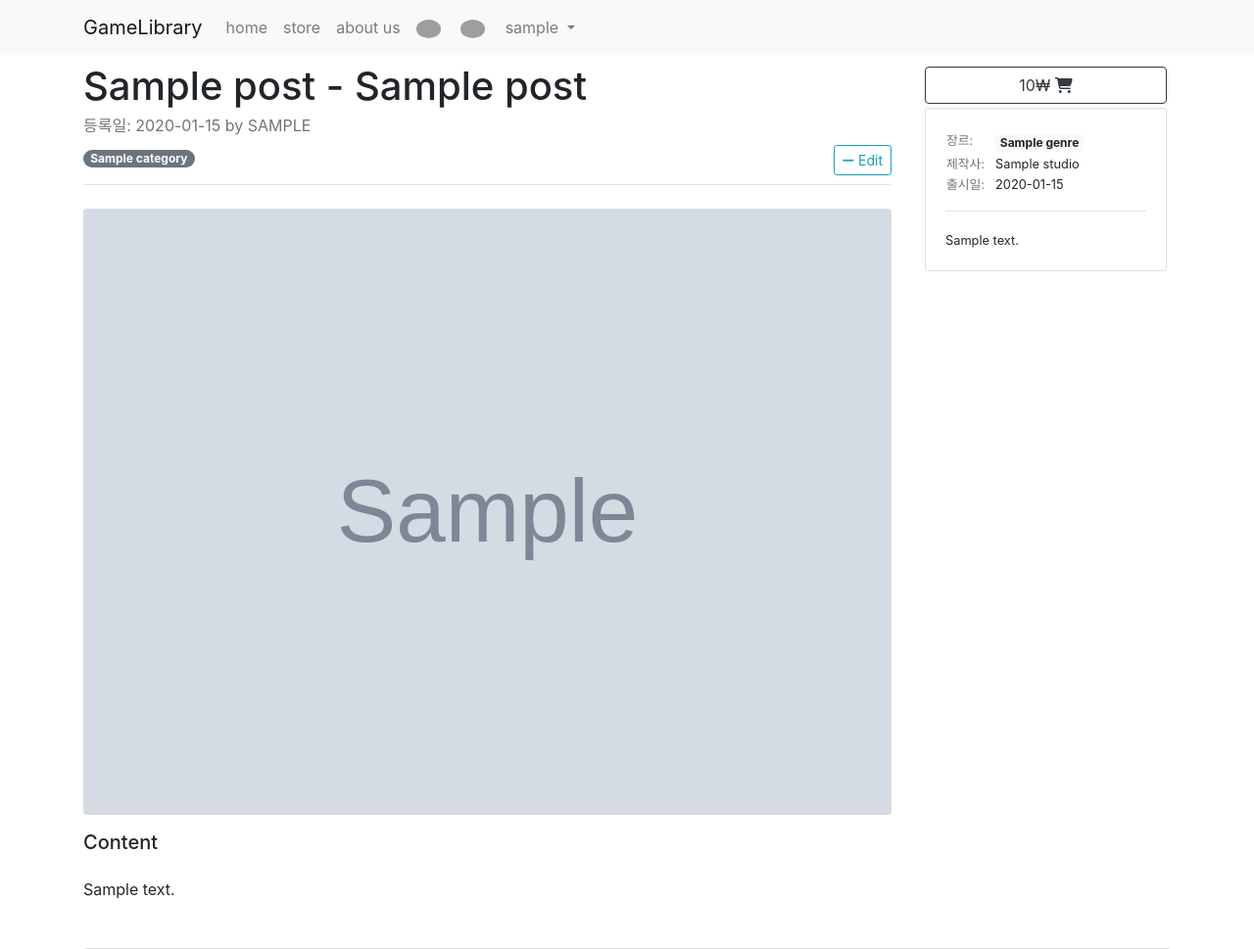
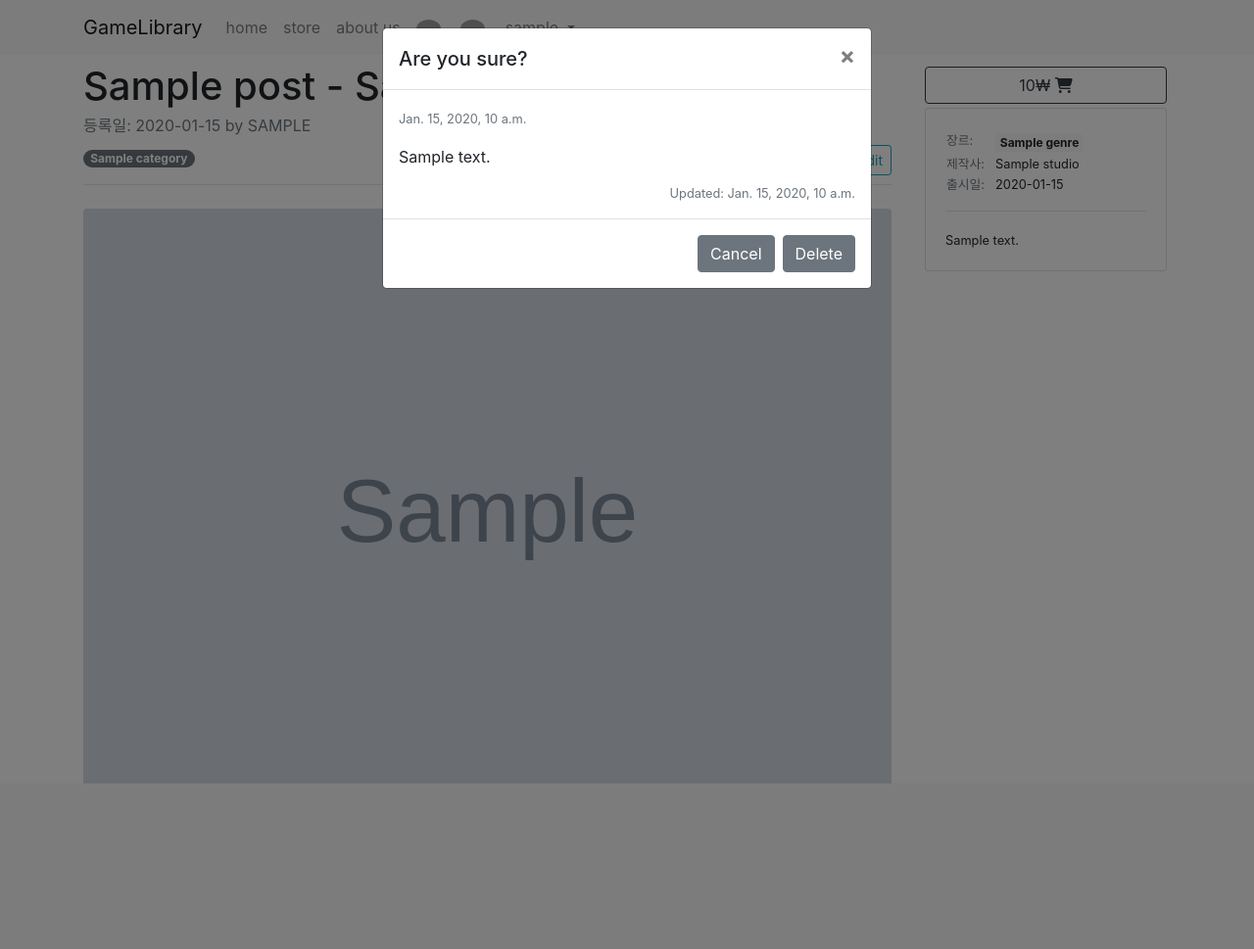
Before and after one commit to user4920/finProject, a Django app: page /mall/1/ in a window 1280 px wide, after a click on "Delete". Shown: the top 969 px of the page at 98% size. After the commit the page ends 800 px from the top, so only its background shows below. Run offline with Django 4.2, Linux system fonts and the light colour scheme; a user stored in the database is signed in; tables that the repository leaves empty hold one stand-in row (values such as "Sample post"); grey boxes marked "Sample" are stand-in pictures; grey boxes labelled with a size stand in for pictures from a placeholder-image service; some libraries are stand-ins or nearby versions; grey boxes are pictures that could not be loaded.

Commit message:
댓글 삭제 기능

```diff
--- a/mall/templates/mall/post_detail.html
+++ b/mall/templates/mall/post_detail.html
@@ -120,7 +120,7 @@
                   {% if user.is_authenticated and comment.author == user %}
                     <div class="float-right">
                       <a role="button" class="btn btn-sm btn-info float-right"
-                         href="/blog/update_comment/{{comment.pk}}/">
+                         href="/mall/update_comment/{{comment.pk}}/">
                         Edit
                       </a>
                       <a role="button" class="btn btn-sm btn-danger float-right" data-toggle="modal" data-target="#deleteModal-{{comment.pk}}"
@@ -128,7 +128,34 @@
                         Delete
                       </a>
                     </div>
+                    <!-- Modal -->
+                    <div class="modal fade" id="deleteModal-{{comment.pk}}" tabindex="-1" aria-labelledby="exampleModalLabel" aria-hidden="true">
+                      <div class="modal-dialog">
+                        <div class="modal-content">
+                          <div class="modal-header">
+                            <h5 class="modal-title" id="exampleModalLabel">Are you sure?</h5>
+                            <button type="button" class="close" data-dismiss="modal" aria-label="Close">
+                              <span aria-hidden="true">&times;</span>
+                            </button>
+                          </div>
+                          <div class="modal-body">
+                            <small class="text-muted">{{comment.created_at}}</small>
+                            <p>{{comment.content | linebreaks}}</p>
+                            {% if comment.modified_at %}
+                              <small class="text-muted float-right">Updated: {{comment.modified_at}}</small>
+                            {% endif %}
+                          </div>
+                          <div class="modal-footer">
+                            <button type="button" class="btn btn-secondary" data-dismiss="modal">Cancel</button>
+                            <a role="button" class="btn btn-secondary" href="/mall/delete_comment/{{comment.pk}}/">
+                              Delete
+                            </a>
+                          </div>
+                        </div>
+                      </div>
+                    </div>
                   {% endif %}
+
                   <!-- comment content -->
                   <div class="fw-bold">
                     {{comment.author.username}}
--- a/mall/urls.py
+++ b/mall/urls.py
@@ -6,8 +6,11 @@ urlpatterns = [ # IP주소/mall/
   path('<int:pk>/', views.PostDetail.as_view()),
   path('category/<str:slug>/', views.CategoryPage.as_view()),
   path('genre/<str:slug>/', views.GenrePage.as_view()),
+
   path('create_post/', views.PostCreate.as_view()),
   path('update_post/<int:pk>/', views.PostUpdate.as_view()),
+
   path('<int:pk>/new_comment/', views.new_comment),
   path('update_comment/<int:pk>/', views.CommentUpdate.as_view()),
+  path('delete_comment/<int:pk>/', views.delete_comment),
 ]
--- a/mall/views.py
+++ b/mall/views.py
@@ -133,6 +133,15 @@ class CommentUpdate(LoginRequiredMixin, UpdateView):
     else:
       raise PermissionDenied
 
+def delete_comment(request, pk):
+  comment = get_object_or_404(Comment, pk=pk)
+  post = comment.post
+  if request.user.is_authenticated and request.user == comment.author:
+    comment.delete()
+    return redirect(post.get_absolute_url())
+  else:
+    raise PermissionDenied
+
 class CategoryPage(PostList):
   def get_queryset(self):
     slug = self.kwargs['slug']
```
